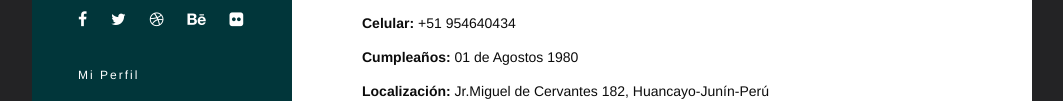
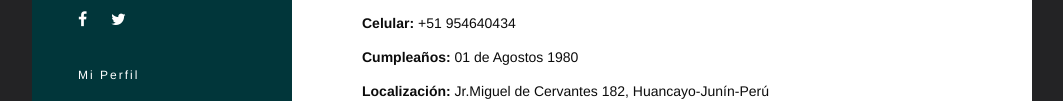
Before and after one commit to franklin-vh/fvillafuerte.github.oi, a plain HTML site: page index.html in a window 1280 px wide. Shown: the part 361-462 px from the top of the page, without its empty margins (108-1171 px from the left). Drawn offline with Linux system fonts and the light colour scheme.

Commit message:
fvillafuerte: se quitó iconos

```diff
--- a/index.html
+++ b/index.html
@@ -69,9 +69,6 @@
 			<ul>
 				<li><a href="#"><i class="fa fa-facebook" aria-hidden="true"></i></a></li>
 				<li><a href="#"><i class="fa fa-twitter" aria-hidden="true"></i></a></li>
-				<li><a href="#"><i class="fa fa-dribbble" aria-hidden="true"></i></a></li>
-				<li><a href="#"><i class="fa fa-behance" aria-hidden="true"></i></a></li>
-				<li><a href="#"><i class="fa fa-flickr" aria-hidden="true"></i></a></li>
 			</ul>
 		</div>
 		<!-- Social Icons end -->
```
